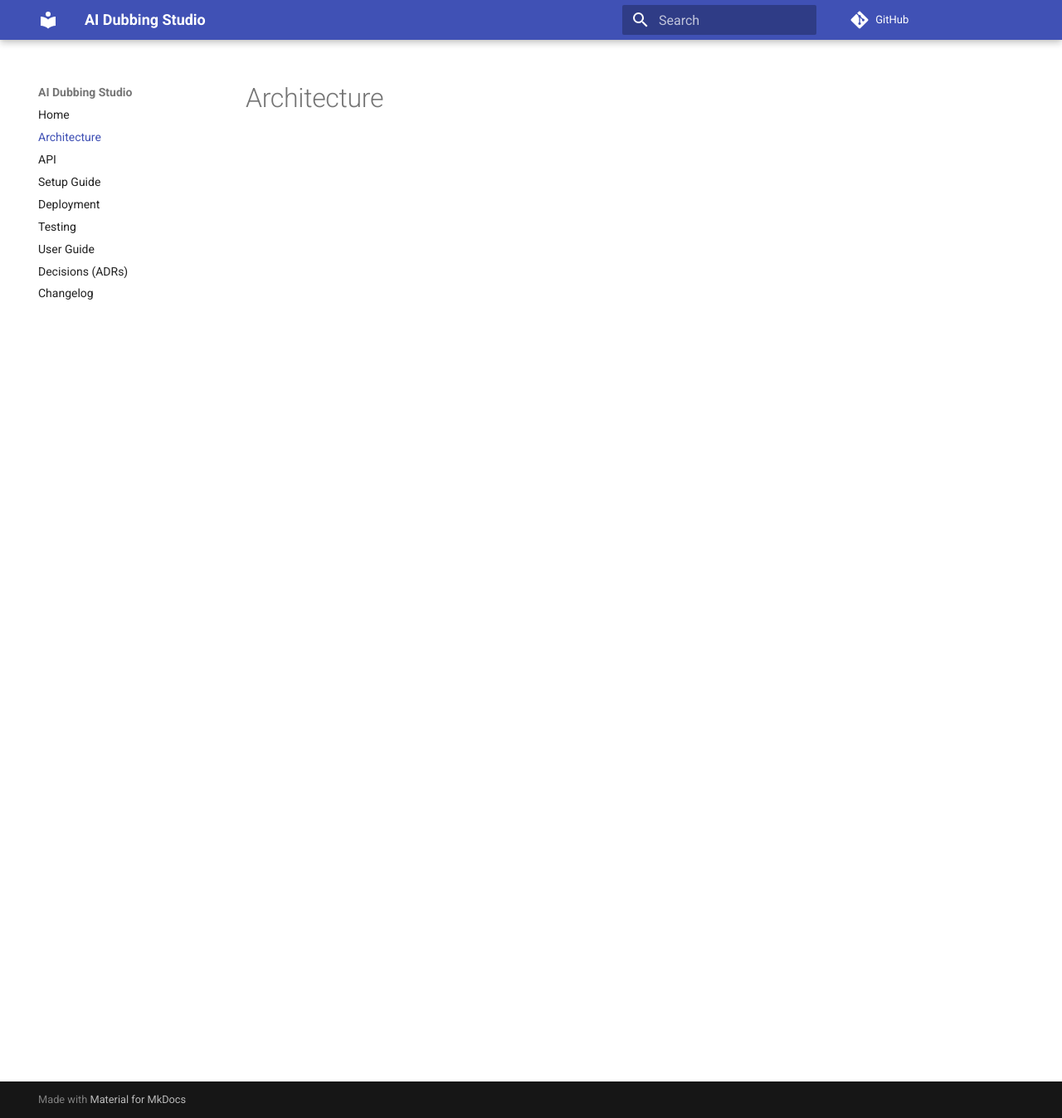
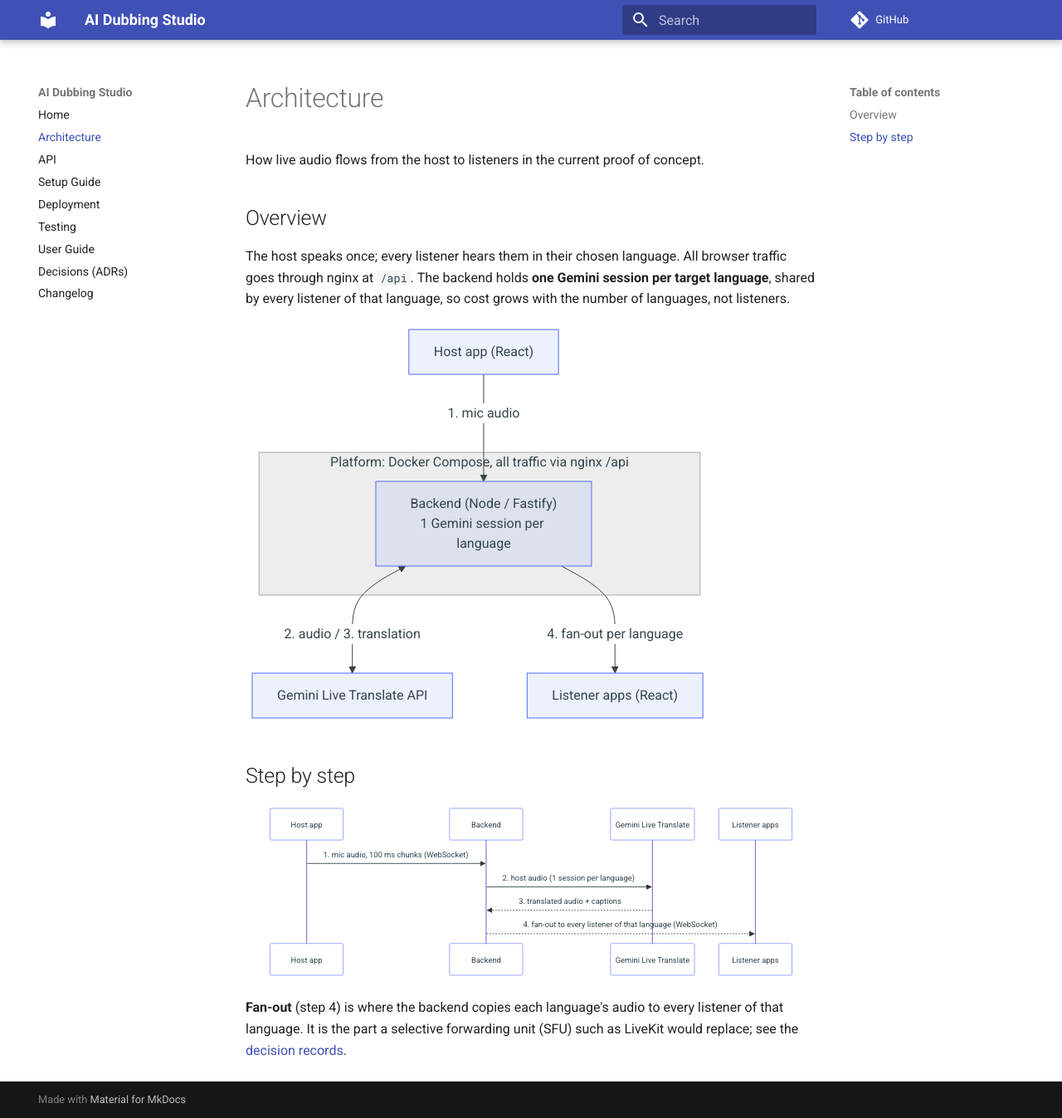
Before and after one commit to WH1TE-SHAD0W/ai-dubbing-studio, an MkDocs documentation site: the page built from docs/architecture.md, in a window 1280 px wide and 1347 px high. Shown: the whole window at 83% size. Built offline with MkDocs 1.6.1 and Material for MkDocs 9.7.7, drawn with Linux system fonts in a browser that asks for light colours; comment, search, counter and statistics services are not loaded.

Commit message:
docs: add architecture overview and audio flow diagrams
Describe the current proof of concept with two Mermaid diagrams: an
overview of the parts (host, backend, Gemini, listeners) and a sequence
diagram of the four steps live audio takes. Point to the ADRs for the
fan-out (SFU) decision.

Co-Authored-By: Claude Opus 5.5 <noreply@anthropic.com>

````diff
--- a/docs/architecture.md
+++ b/docs/architecture.md
@@ -1 +1,45 @@
 # Architecture
+
+How live audio flows from the host to listeners in the current proof of concept.
+
+## Overview
+
+The host speaks once; every listener hears them in their chosen language.
+All browser traffic goes through nginx at `/api`. The backend holds
+**one Gemini session per target language**, shared by every listener of that language,
+so cost grows with the number of languages, not listeners.
+
+```mermaid
+%%{init: {"flowchart": {"nodeSpacing": 90, "rankSpacing": 70}}}%%
+flowchart TB
+  Host["Host app (React)"]
+
+  subgraph Platform["Platform: Docker Compose, all traffic via nginx /api"]
+    Backend["Backend (Node / Fastify)<br/>1 Gemini session per language"]
+  end
+
+  Gemini["Gemini Live Translate API"]
+  Listener["Listener apps (React)"]
+
+  Host -- "1. mic audio" --> Backend
+  Backend <-- "2. audio / 3. translation" --> Gemini
+  Backend -- "4. fan-out per language" --> Listener
+```
+
+## Step by step
+
+```mermaid
+sequenceDiagram
+  participant H as Host app
+  participant B as Backend
+  participant G as Gemini Live Translate
+  participant L as Listener apps
+  H->>B: 1. mic audio, 100 ms chunks (WebSocket)
+  B->>G: 2. host audio (1 session per language)
+  G-->>B: 3. translated audio + captions
+  B-->>L: 4. fan-out to every listener of that language (WebSocket)
+```
+
+**Fan-out** (step 4) is where the backend copies each language's audio to every
+listener of that language. It is the part a selective forwarding unit (SFU) such
+as LiveKit would replace; see the [decision records](adr/index.md).
````
